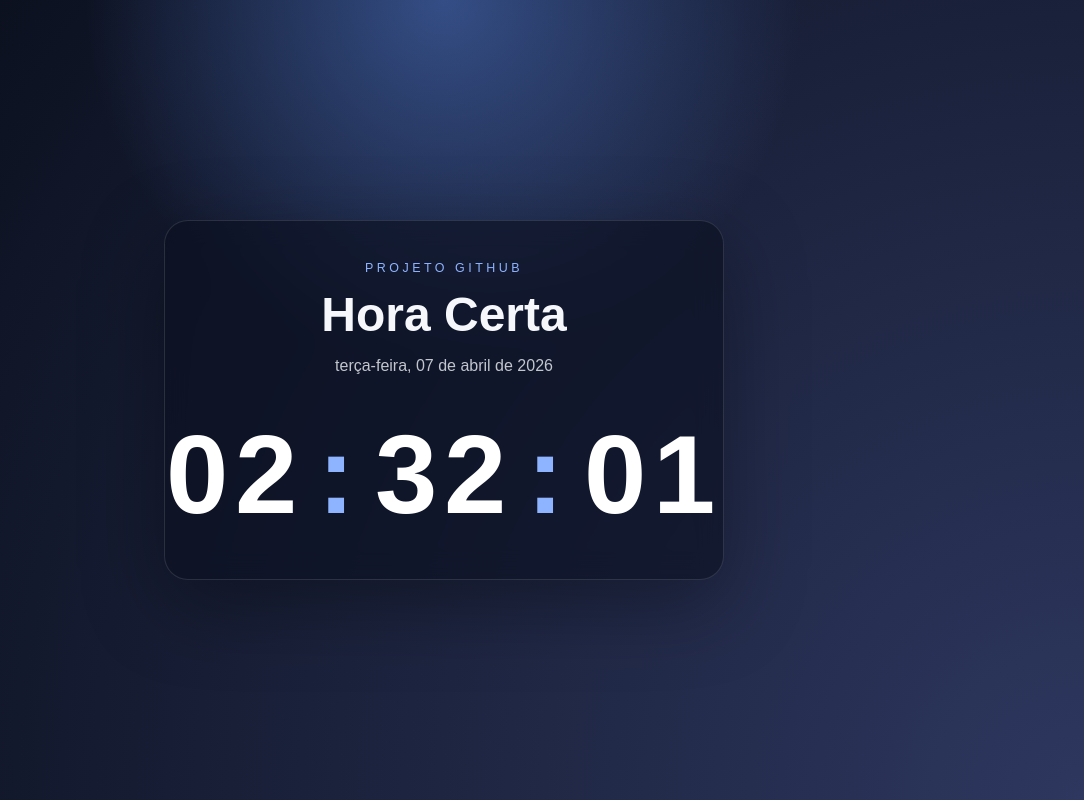
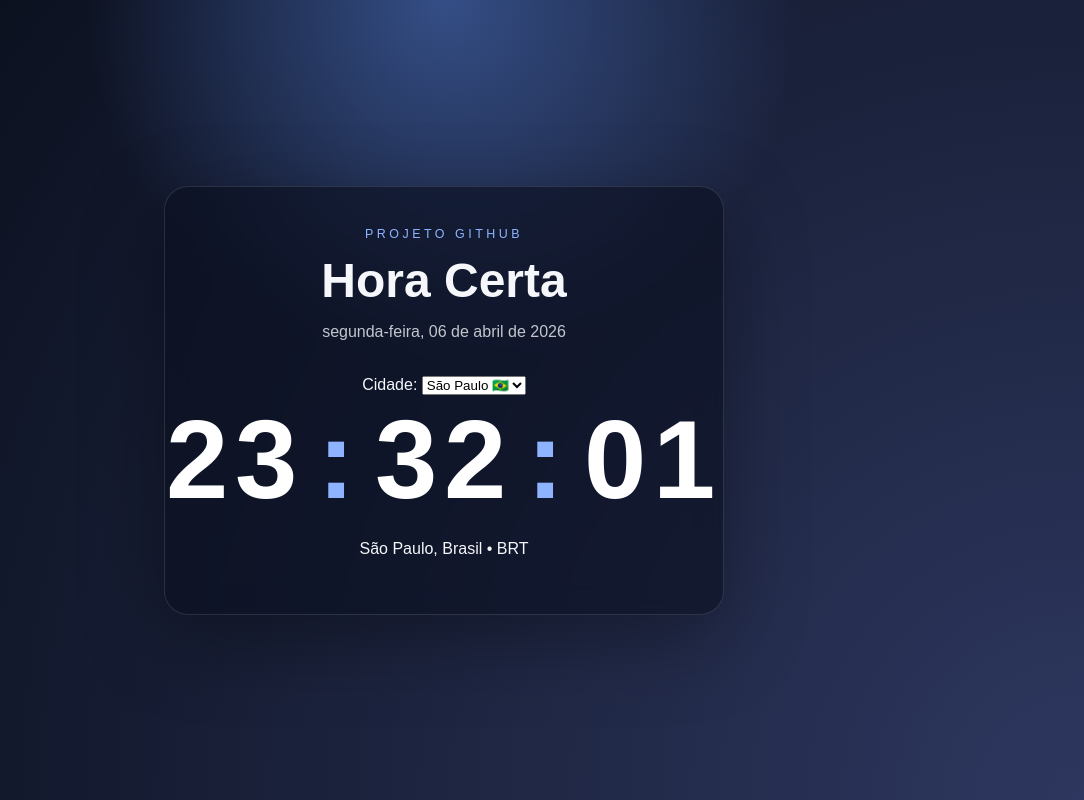
Before and after one commit to Leonardo-S-b/Relogio_Web, a plain HTML site: page src/index.html in a window 1280 px wide. Shown: the whole page, without its empty margins (196-1280 px from the left). Drawn offline with Linux system fonts and the light colour scheme.

Commit message:
add fuso-horarios

```diff
--- a/src/index.html
+++ b/src/index.html
@@ -15,6 +15,23 @@
             <h1 id="clock-title">Hora Certa</h1>
             <p class="subtitle" id="date-display"></p>
 
+            <!-- Seletor de cidades -->
+            <div class="city-selector">
+                <!-- Label do dropdown -->
+                <label for="city-select">Cidade:</label>
+                <!-- Select com as cidades -->
+                <select id="city-select">
+                    <!-- Cada opção tem um value com o timezone -->
+                    <option value="America/Sao_Paulo">São Paulo 🇧🇷</option>
+                    <option value="America/New_York">Nova York 🇺🇸</option>
+                    <option value="Europe/London">Londres 🇬🇧</option>
+                    <option value="Europe/Paris">Paris 🇫🇷</option>
+                    <option value="Asia/Tokyo">Tóquio 🇯🇵</option>
+                    <option value="Asia/Shanghai">Xangai 🇨🇳</option>
+                    <option value="Australia/Sydney">Sydney 🇦🇺</option>
+                    <option value="Asia/Dubai">Dubai 🇦🇪</option>
+                </select>
+            </div>
 
             <div class="clock" aria-live="polite" aria-atomic="true">
                 <span id="hours">00</span>
@@ -23,41 +40,139 @@
                 <span class="separator">:</span>
                 <span id="seconds">00</span>
             </div>
+            <!-- Mostra a cidade e o fuso horário -->
+            <p class="timezone-info" id="timezone-info"></p>
         </section>
     </main>
 
     <script>
+        // NOVO: Referência ao elemento select para capturar mudanças de cidade
         const hoursElement = document.getElementById('hours');
         const minutesElement = document.getElementById('minutes');
         const secondsElement = document.getElementById('seconds');
+        const dateElement = document.getElementById('date-display');
+        // NOVO: Elemento que exibe informações do fuso horário
+        const timezoneInfo = document.getElementById('timezone-info');
+        // NOVO: Elemento do dropdown de cidades
+        const citySelect = document.getElementById('city-select');
+
+        // NOVO: Variável global para armazenar o fuso horário atualmente selecionado
+        let currentTimezone = 'America/Sao_Paulo';
 
         function pad(value) {
             return String(value).padStart(2, '0');
         }
 
+        // MODIFICADO: Função agora usa o fuso horário selecionado (currentTimezone)
         function updateClock() {
-            const now = new Date();
-            hoursElement.textContent = pad(now.getHours());
-            minutesElement.textContent = pad(now.getMinutes());
-            secondsElement.textContent = pad(now.getSeconds());
+            try {
+                // NOVO: Usa Intl.DateTimeFormat com timeZone para formatar a hora conforme a cidade
+                const formatter = new Intl.DateTimeFormat('pt-BR', {
+                    // NOVO: timeZone - aplica a zona horária selecionada
+                    timeZone: currentTimezone,
+                    hour: '2-digit',
+                    minute: '2-digit',
+                    second: '2-digit',
+                    hour12: false // Formato 24h
+                });
+
+                // NOVO: formatToParts retorna array com partes da data/hora
+                const parts = formatter.formatToParts(new Date());
+                // NOVO: Cria um objeto para armazenar os valores de hora/minuto/segundo
+                const timeValues = {};
+
+                // NOVO: Extrai valores de cada parte (hour, minute, second)
+                parts.forEach(part => {
+                    if (part.type !== 'literal') {
+                        timeValues[part.type] = part.value;
+                    }
+                });
+
+                // NOVO: Atualiza elementos com valores do novo fuso horário
+                hoursElement.textContent = timeValues.hour || '00';
+                minutesElement.textContent = timeValues.minute || '00';
+                secondsElement.textContent = timeValues.second || '00';
+            } catch (e) {
+                // NOVO: Tratamento de erro caso o fuso horário seja inválido
+                console.error('Erro ao atualizar relógio:', e);
+            }
         }
 
-        updateClock();
-        setInterval(updateClock, 1000);
+        // MODIFICADO: Função agora usa o fuso horário selecionado
+        function updateDate() {
+            try {
+                // NOVO: Opções para formatar data conforme fuso horário selecionado
+                const options = {
+                    // NOVO: Aplica zona horária à formatação da data
+                    timeZone: currentTimezone,
+                    weekday: 'long',
+                    day: '2-digit',
+                    month: 'long',
+                    year: 'numeric'
+                };
 
-        const dateElement = document.getElementById('date-display');
-
-        function updateDate() {
-            const now = new Date();
-            dateElement.textContent = now.toLocaleDateString('pt-BR', {
-                weekday: 'long',
-                day: '2-digit',
-                month: 'long',
-                year: 'numeric'
-            });
+                const date = new Date();
+                // NOVO: Formata a data conforme o fuso horário escolhido
+                dateElement.textContent = date.toLocaleDateString('pt-BR', options);
+            } catch (e) {
+                // NOVO: Tratamento de erro
+                console.error('Erro ao atualizar data:', e);
+            }
         }
 
+        // NOVO FUNÇÃO: Atualiza informações do fuso horário e nome da cidade
+        function updateTimezoneInfo() {
+            // NOVO: Dicionário com nomes completos das cidades
+            const cityNames = {
+                'America/Sao_Paulo': 'São Paulo, Brasil',
+                'America/New_York': 'Nova York, EUA',
+                'Europe/London': 'Londres, Reino Unido',
+                'Europe/Paris': 'Paris, França',
+                'Asia/Tokyo': 'Tóquio, Japão',
+                'Asia/Shanghai': 'Xangai, China',
+                'Australia/Sydney': 'Sydney, Austrália',
+                'Asia/Dubai': 'Dubai, Emirados Árabes'
+            };
+
+            // NOVO: Obtém data atual
+            const now = new Date();
+            // NOVO: Formata para obter o nome curto do fuso horário (ex: BRT, EST, GMT)
+            const formatter = new Intl.DateTimeFormat('pt-BR', {
+                timeZone: currentTimezone,
+                timeZoneName: 'short' // Retorna sigla do fuso (BRT, EST, etc)
+            });
+
+            // NOVO: Extrai as partes da formatação
+            const parts = formatter.formatToParts(now);
+            // NOVO: Encontra a parte que contém o nome do fuso horário
+            const tzPart = parts.find(p => p.type === 'timeZoneName');
+            // NOVO: Armazena o nome do fuso ou usa o timezone como fallback
+            const tzName = tzPart ? tzPart.value : currentTimezone;
+
+            // NOVO: Exibe nome da cidade, país e fuso horário
+            timezoneInfo.textContent = `${cityNames[currentTimezone]} • ${tzName}`;
+        }
+
+        // NOVO: Event listener ativa quando usuário muda de cidade
+        citySelect.addEventListener('change', (e) => {
+            // NOVO: Atualiza variável de fuso horário com valor selecionado
+            currentTimezone = e.target.value;
+            // NOVO: Atualiza relógio com novo fuso
+            updateClock();
+            // NOVO: Atualiza data com novo fuso
+            updateDate();
+            // NOVO: Atualiza informações do fuso
+            updateTimezoneInfo();
+        });
+
+        // NOVO: Chama função para exibir informações do timezone
+        // Inicializar
+        updateClock();
         updateDate();
+        // NOVO: Inicializa informações do fuso horário
+        updateTimezoneInfo();
+        // Atualiza relógio a cada 1 segundo
+        setInterval(updateClock, 1000);
     </script>
 </body>
 
```
